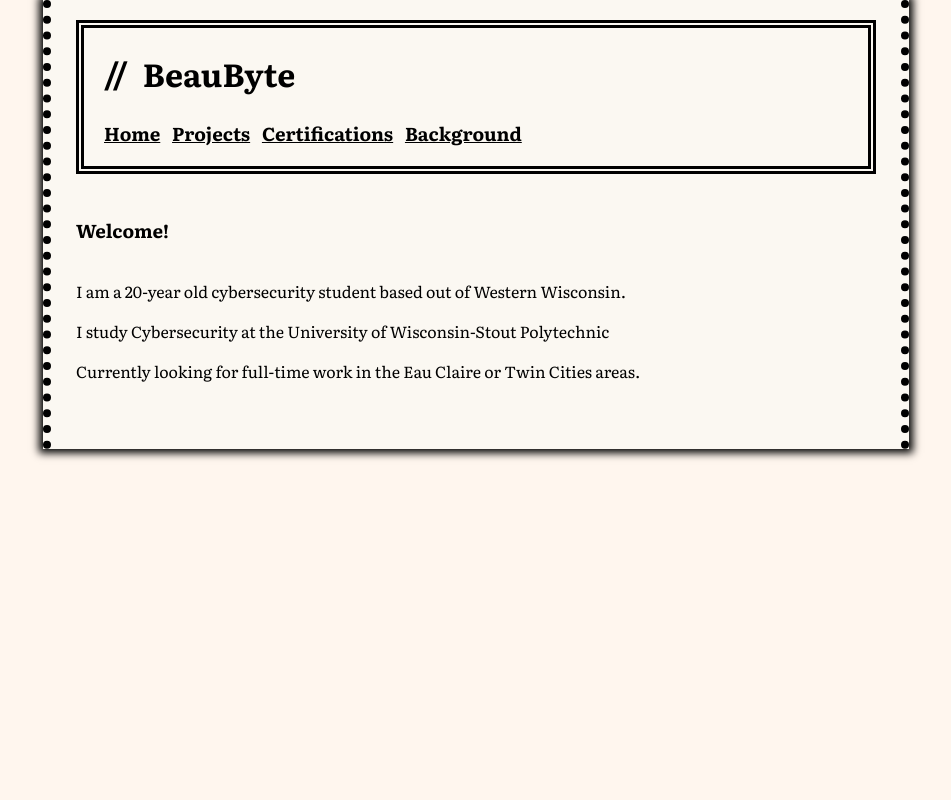
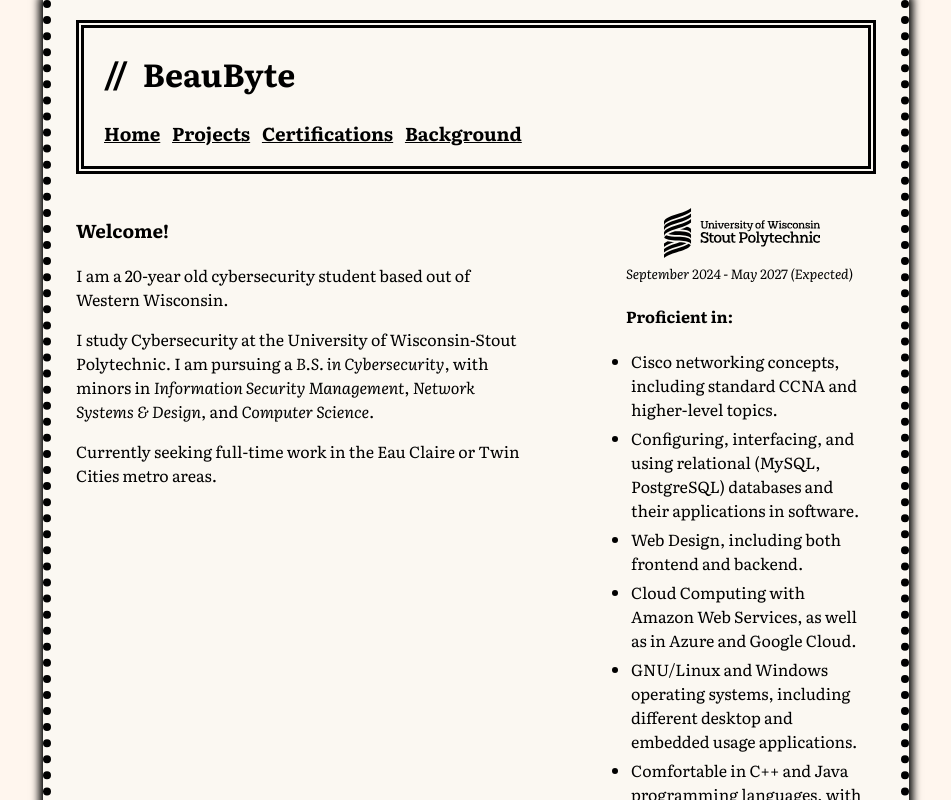
Before and after one commit to beaubyte/beaubyte-dev, a SvelteKit app: page / in a window 1280 px wide. Shown: the top 800 px of the page, without its empty margins (164-1115 px from the left). Built offline with nearby package versions, Linux system fonts and the light colour scheme.

Commit message:
updated home page

```diff
--- a/src/routes/+page.svelte
+++ b/src/routes/+page.svelte
@@ -4,19 +4,42 @@
 
 <style>
 	#homebox {
-			display: flex;
-
+		display: flex;
+		flex-direction: row;
+		flex-wrap: wrap;
+		align-items: flex-start;
+		justify-content: space-between;
+	}
+	ul {
+		padding-left: 0;
+	}
+	li {
+		margin: 5px;
 	}
 </style>
 
-<h3>Welcome!</h3>
 <div id="homebox">
-	<div>
+	<div style="max-width: 450px; min-width: 300px;">
+		<h3>Welcome!</h3>
 		<p>I am a 20-year old cybersecurity student based out of Western Wisconsin.</p>
-		<p>I study Cybersecurity at the University of Wisconsin-Stout Polytechnic</p>
-		<p>Currently looking for full-time work in the Eau Claire or Twin Cities areas.</p>
+		<p>I study Cybersecurity at the University of Wisconsin-Stout Polytechnic. I am pursuing a <i>B.S. in Cybersecurity</i>,
+		with minors in <i>Information Security Management</i>, <i>Network Systems & Design</i>, and <i>Computer Science</i>.</p>
+		<p>Currently seeking full-time work in the Eau Claire or Twin Cities metro areas.</p>
 	</div>
-	<div>
-		<img src={uwstoutlogo} alt="Logo for UW-Stout" class="darken">
+	<div style="max-width: 250px;">
+		<img src={uwstoutlogo} height="50px;" alt="Logo for UW-Stout" class="darken" style="padding-top: 10px; padding-left: 15%">
+		<p style="font-size: 10pt; margin: 0"><i>September 2024 - May 2027 (Expected)</i>
+		<h4>
+			Proficient in:
+		</h4>
+		<ul>
+			<li>Cisco networking concepts, including standard CCNA and higher-level topics.</li>
+			<li>Configuring, interfacing, and using relational (MySQL, PostgreSQL) databases and their applications in software.</li>
+			<li>Web Design, including both frontend and backend.</li>
+			<li>Cloud Computing with Amazon Web Services, as well as in Azure and Google Cloud.</li>
+			<li>GNU/Linux and Windows operating systems, including different desktop and embedded usage applications.</li>
+			<li>Comfortable in C++ and Java programming languages, with experience in Python for automation and scripting.</li>
+			<li>Cisco SD-WAN Networking, including how to build and maintain an efficient fabric utilizing OMP routing.</li>
+		</ul>
 	</div>
 </div>
```
